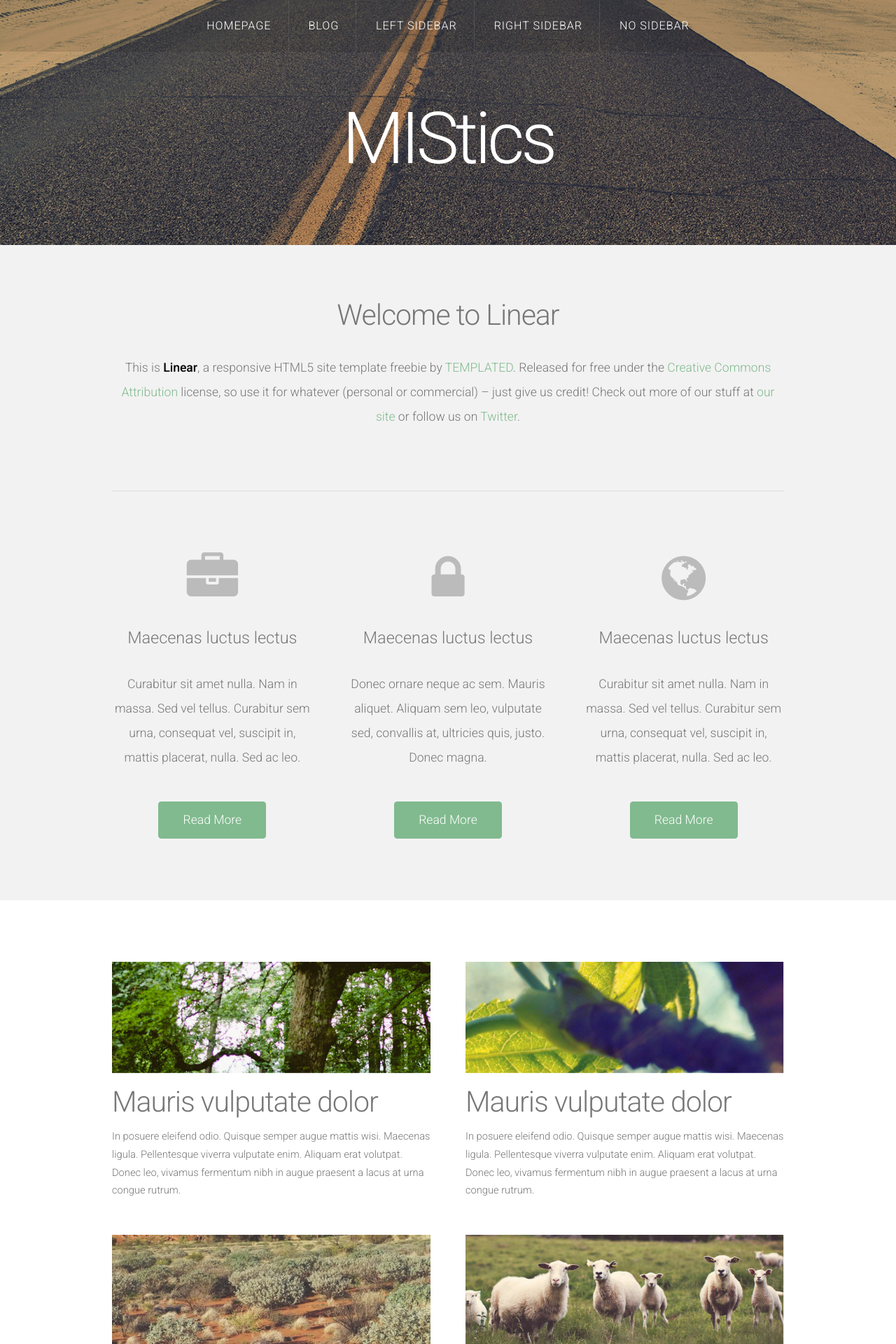
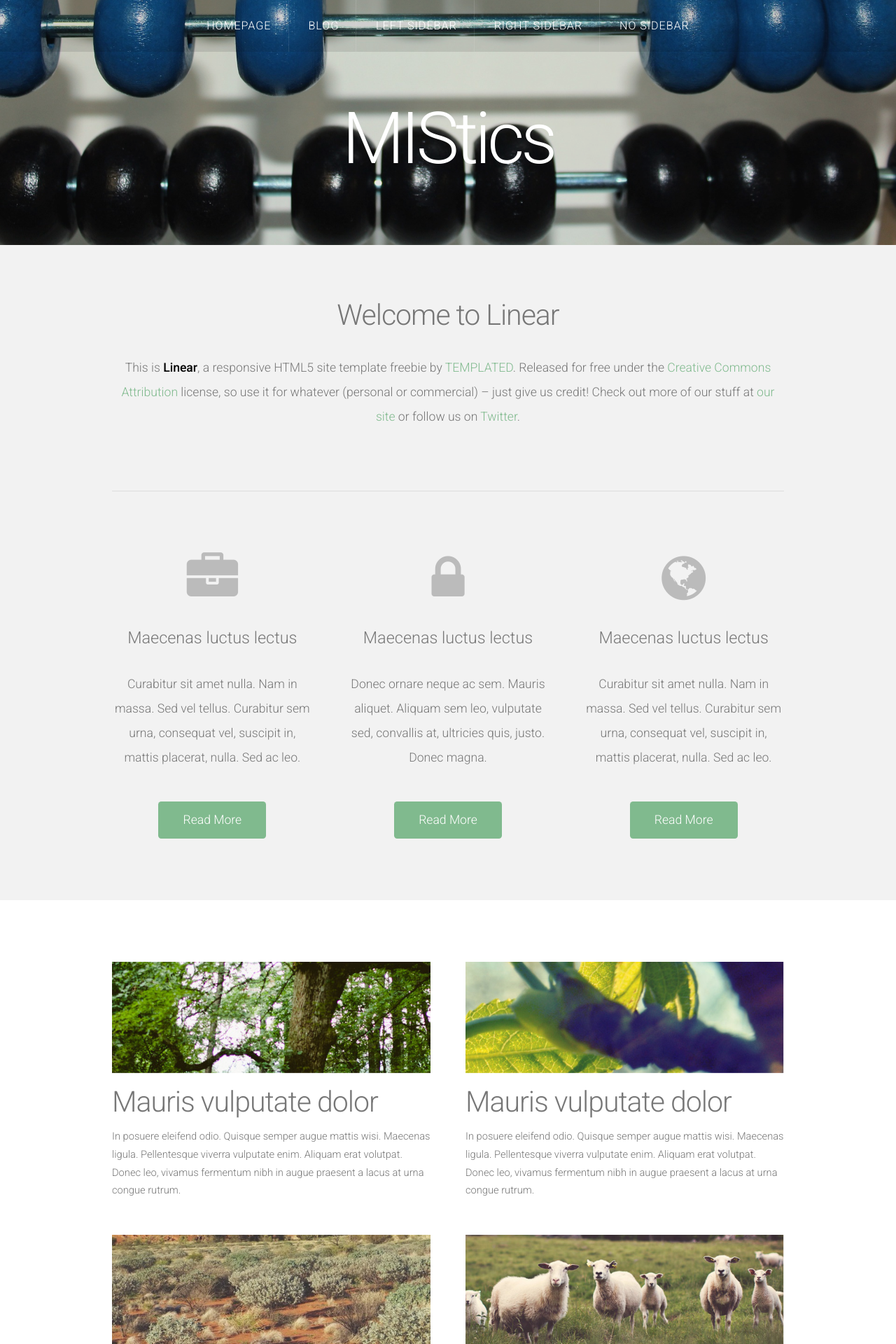
Before and after one commit to mistics/mistics.github.io, a Jekyll site: the page built from index.html, in a window 1280 px wide. Shown: the top 1920 px of the page at 70% size. Built offline with Jekyll 4.4.1, drawn with Linux system fonts in a browser that asks for light colours; the list of posts is cut into pages by our own code.

Commit message:
Update style.css

```diff
--- a/assets/css/style.css
+++ b/assets/css/style.css
@@ -771,7 +771,7 @@
 	#header
 	{
 		position: relative;
-		background: url(../images/header.jpg) no-repeat bottom center;
+		background: url(../images/arvelaud.jpg) no-repeat bottom center;
 		background-attachment: fixed;
 		background-size: cover;
 		text-align: center;
```
